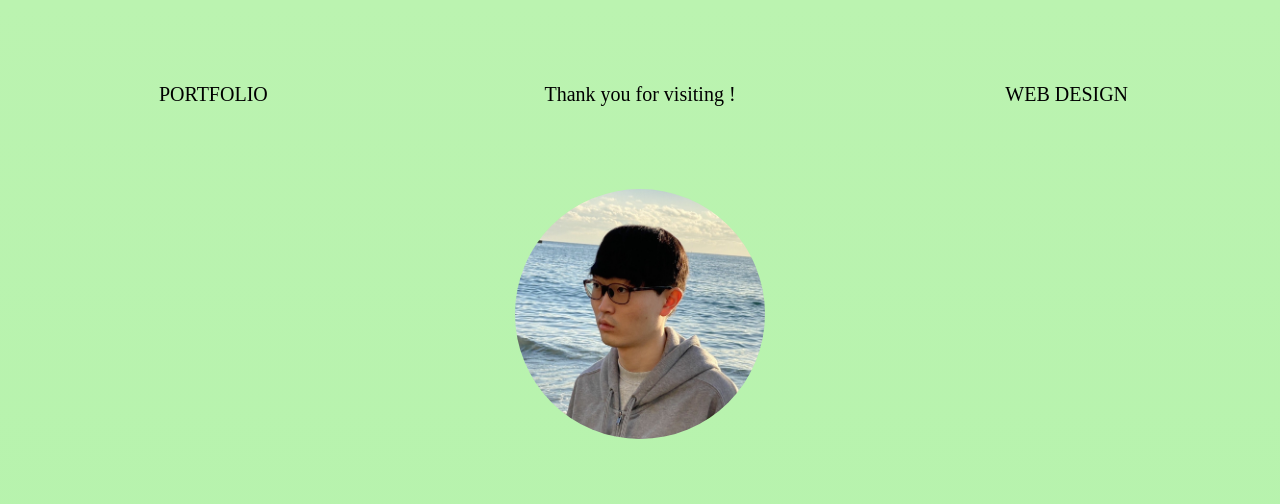
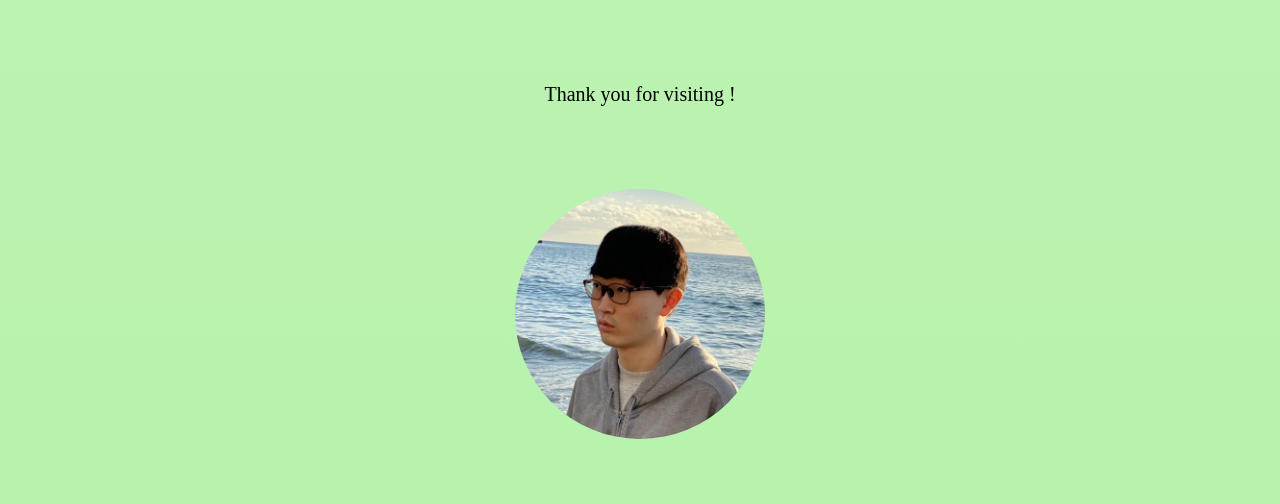
Before and after one commit to Eiji-Tsuda/20260418-portfolio-rere, a plain HTML site: page index.html in a window 1280 px wide. Shown: the top 504 px of the page. Drawn offline with nearby package versions, Linux system fonts and the light colour scheme; files whose address does not match are found by name.

Commit message:
Update index.html

```diff
--- a/index.html
+++ b/index.html
@@ -2,8 +2,8 @@
 <html lang="ja">
 
 <head>
+    <meta charset="utf-8">
     <meta name="viewport" content="width=device-width, initial-scale=1.0, maximum-scale=1.0, minimum-scale=1.0">
-    <meta charset="utf-8">
     <title>デザイン | ポートフォリオ</title>
     <link rel="stylesheet" href="css/style.css">
     <link href="https://cdnjs.cloudflare.com/ajax/libs/lightbox2/2.11.4/css/lightbox.css" rel="stylesheet">
@@ -15,13 +15,7 @@
 <body>
     <div class="greet">
         <div class="box-1">
-            PORTFOLIO
-        </div>
-        <div class="box-2">
             Thank you for visiting !
-        </div>
-        <div class="box-3">
-            WEB DESIGN
         </div>
     </div>
 
```
